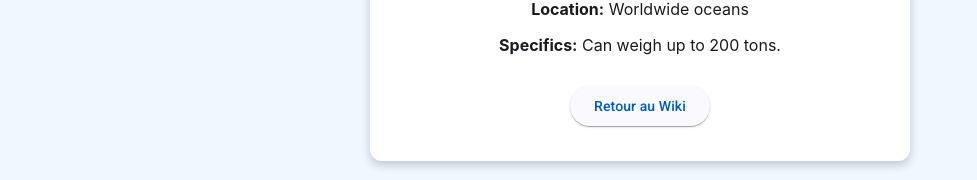
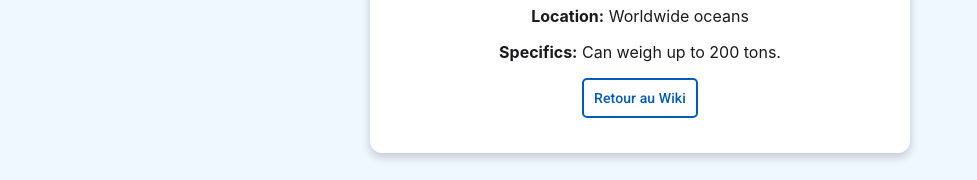
Before and after one commit to mathms01/OceanAnalytics_FrontEnd, an Angular app: page /whale-details/1 in a window 1280 px wide. Shown: the part 574-754 px from the top of the page, without its empty margins (0-977 px from the left). Built offline with nearby package versions, Linux system fonts and the light colour scheme.

Commit message:
[FE] Add button general component

```diff
--- /dev/null
+++ b/src/app/components/shared/basic-button/basic-button.component.html
@@ -0,0 +1,8 @@
+<button
+  mat-button
+  [color]="color"
+  [routerLink]="routerLink"
+  [ngClass]="{ 'bordered-button': color }"
+  (click)="handleClick($event)">
+  <ng-content></ng-content>
+</button>
--- /dev/null
+++ b/src/app/components/shared/basic-button/basic-button.component.scss
@@ -0,0 +1,10 @@
+.bordered-button {
+    border: 2px solid currentColor;
+    border-radius: 5px;
+    padding: 5px 10px;
+    transition: all 0.2s ease-in-out;
+
+    &:hover {
+      opacity: 0.8;
+    }
+  }
--- /dev/null
+++ b/src/app/components/shared/basic-button/basic-button.component.ts
@@ -0,0 +1,22 @@
+import { NgClass, NgIf } from '@angular/common';
+import { Component, EventEmitter, Input, Output } from '@angular/core';
+import { MatButtonModule } from '@angular/material/button';
+import { RouterLink } from '@angular/router';
+
+@Component({
+  selector: 'basic-button',
+  imports: [NgClass, RouterLink, MatButtonModule],
+  templateUrl: './basic-button.component.html',
+  styleUrl: './basic-button.component.scss'
+})
+export class BasicButtonComponent {
+  @Input() color: string = 'accent';
+  @Input() routerLink?: string;
+  @Output() clickEvent = new EventEmitter<Event>();
+
+  handleClick(event: Event) {
+    if (!this.routerLink) {
+      this.clickEvent.emit(event);
+    }
+  }
+}
--- /dev/null
+++ b/src/app/components/shared/basic-ref-button/basic-ref-button.component.html
@@ -0,0 +1,9 @@
+
+<a
+  [href]="href"
+  mat-button
+  [ngClass]="{ 'bordered-button': color }"
+  [target]="target"
+  rel="noopener noreferrer">
+  <ng-content></ng-content>
+</a>
--- /dev/null
+++ b/src/app/components/shared/basic-ref-button/basic-ref-button.component.scss
@@ -0,0 +1,17 @@
+.bordered-button {
+    border: 2px solid currentColor;
+    border-radius: 5px;
+    padding: 5px 10px;
+
+    &:hover {
+      opacity: 0.8;
+    }
+  }
+
+  a {
+    text-decoration: none;
+    color: inherit;
+    display: inline-flex;
+    align-items: center;
+    justify-content: center;
+  }
--- a/src/app/components/wiki-whale-details/wiki-whale-details.component.html
+++ b/src/app/components/wiki-whale-details/wiki-whale-details.component.html
@@ -6,9 +6,10 @@
         <p><strong>Description:</strong> {{ whale.description }}</p>
         <p><strong>Location:</strong> {{ whale.location }}</p>
         <p><strong>Specifics:</strong> {{ whale.specifics }}</p>
-        <button mat-raised-button color="accent" (click)="goBack()" class="back-button">
+        <basic-button color="accent" (click)="goBack()">Retour au Wiki</basic-button>
+        <!-- <button mat-raised-button color="accent" (click)="goBack()" class="back-button">
           Retour au Wiki
-        </button>
+        </button> -->
       </div>
     </div>
   </div>
--- a/src/app/components/wiki-whale-details/wiki-whale-details.component.ts
+++ b/src/app/components/wiki-whale-details/wiki-whale-details.component.ts
@@ -2,12 +2,12 @@ import { NgIf } from '@angular/common';
 import { Component, OnInit } from '@angular/core';
 import { ActivatedRoute } from '@angular/router';
 import { Location } from '@angular/common';
-import { MatButton } from '@angular/material/button';
+import { BasicButtonComponent } from '../shared/basic-button/basic-button.component';
 
 
 @Component({
   selector: 'app-wiki-whale-details',
-  imports: [NgIf, MatButton],
+  imports: [NgIf, BasicButtonComponent],
   templateUrl: './wiki-whale-details.component.html',
   styleUrl: './wiki-whale-details.component.scss'
 })
--- a/src/app/pages/home/home.component.html
+++ b/src/app/pages/home/home.component.html
@@ -51,7 +51,7 @@
           <p>{{ feature.description }}</p>
         </mat-card-content>
         <mat-card-actions>
-          <button mat-button color="accent" [routerLink]="feature.link">See More</button>
+          <basic-button [routerLink]="feature.link">See More</basic-button>
         </mat-card-actions>
       </mat-card>
     </div>
@@ -73,7 +73,7 @@
           <p>{{ marineOrgs[currentIndex].description }}</p>
           <div class="carousel-controls">
             <button mat-button (click)="prevSlide()"> ❮ </button>
-            <a [href]="marineOrgs[currentIndex].website" target="_blank" class="learn-more">Learn more</a>
+            <basic-ref-button [href]="marineOrgs[currentIndex].website" target="_blank">Learn more</basic-ref-button>
             <button mat-button (click)="nextSlide()"> ❯ </button>
           </div>
         </mat-card-content>
--- a/src/app/pages/home/home.component.ts
+++ b/src/app/pages/home/home.component.ts
@@ -5,10 +5,12 @@ import { MatDividerModule } from '@angular/material/divider';
 import { MatIcon } from '@angular/material/icon';
 import { NgClass, NgFor, NgIf } from '@angular/common';
 import { RouterModule } from '@angular/router';
+import { BasicButtonComponent } from '../../components/shared/basic-button/basic-button.component';
+import { BasicRefButtonComponent } from "../../components/shared/basic-ref-button/basic-ref-button.component";
 
 @Component({
   selector: 'app-home',
-  imports: [MatCardModule, MatButtonModule, MatDividerModule, MatIcon, NgFor, RouterModule, NgClass, NgIf],
+  imports: [MatCardModule, MatButtonModule, MatDividerModule, MatIcon, NgFor, RouterModule, NgClass, NgIf, BasicButtonComponent, BasicRefButtonComponent],
   templateUrl: './home.component.html',
   styleUrl: './home.component.scss',
 })
```
Also changed, not shown: src/app/components/shared/basic-ref-button/basic-ref-button.component.ts (added, +14 -0 lines), 2 other files (tests, documents, lock files or other folders).
